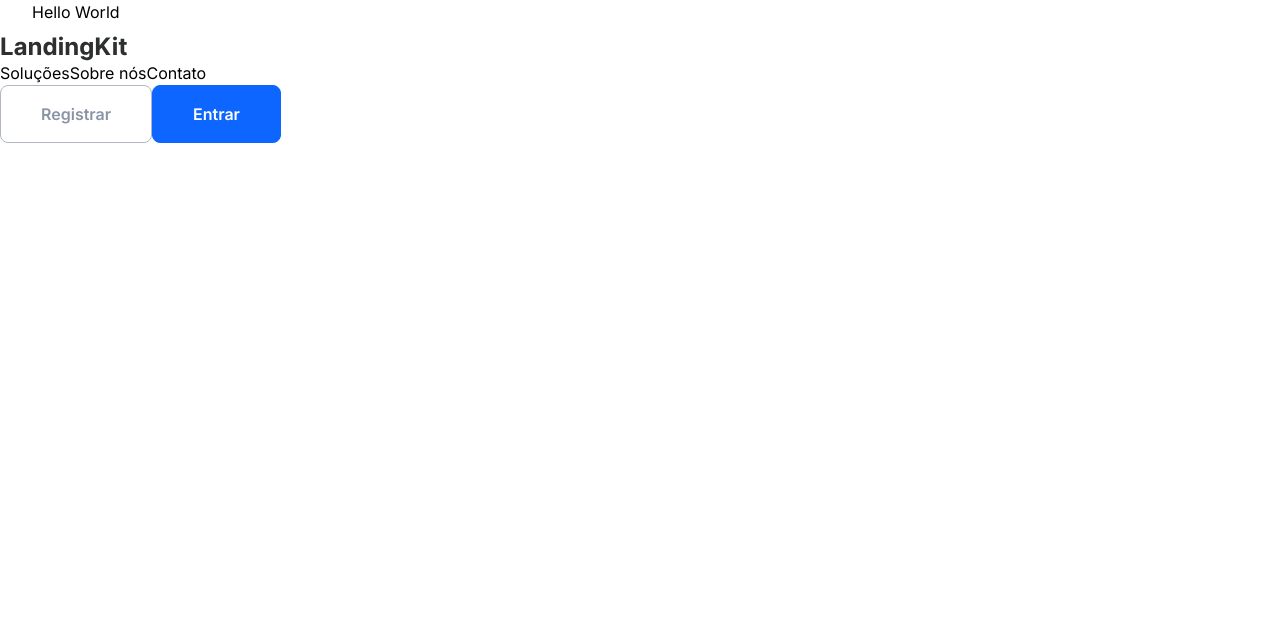
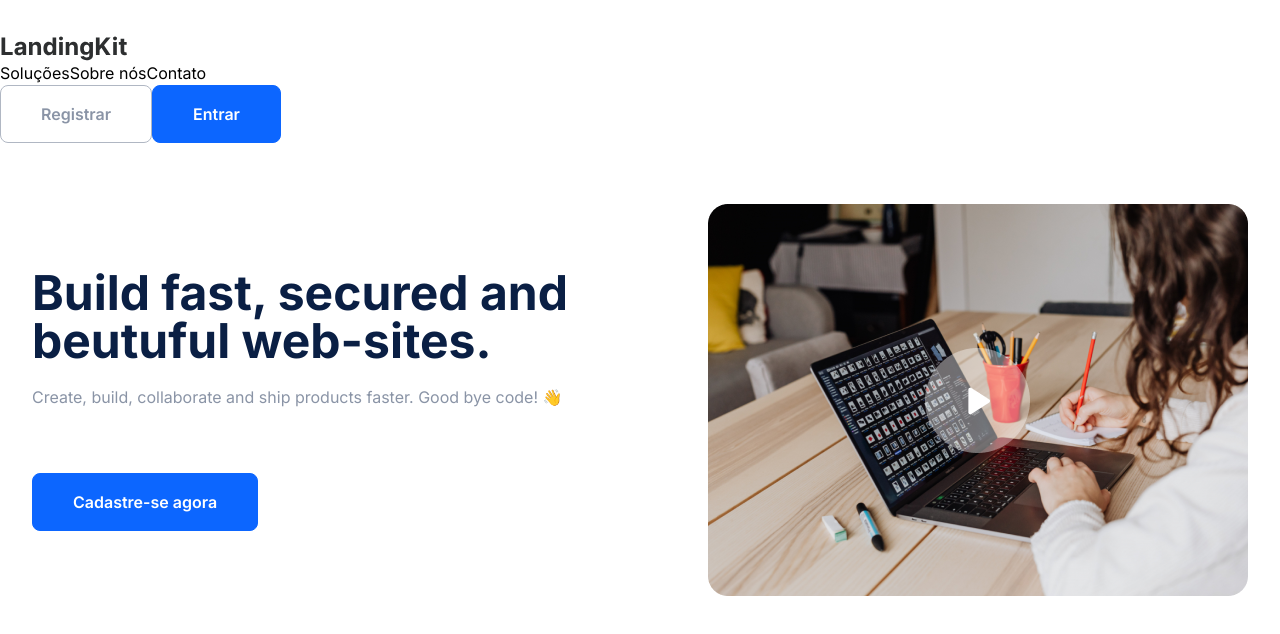
Before and after one commit to yammartins/doctero, a Nuxt app: page / in a window 1280 px wide. Shown: the top 634 px of the page. Built offline with nearby package versions, Linux system fonts and the light colour scheme.

Commit message:
feat(views): base header home

```diff
--- a/pages/index.vue
+++ b/pages/index.vue
@@ -1,9 +1,48 @@
 <template>
-  <div class="container">
-    <h1>Hello World</h1>
+  <div class="home">
+    <div class="container">
+      <div class="home-wrapper">
+        <h1 class="text-5xl font-bold text-gray-600">
+          Build fast, secured and beutuful web-sites.
+        </h1>
+
+        <p class="text-base mt-5 text-gray-400">
+          Create, build, collaborate and ship products faster. Good bye code! 👋
+        </p>
+
+        <Button
+          label="Cadastre-se agora"
+          medium
+          class="mt-16"
+        />
+      </div>
+
+      <img
+        class="home-image"
+        src="~/assets/images/header.png"
+      >
+    </div>
   </div>
 </template>
 
-<script>
-export default {}
-</script>
+<style lang="postcss">
+.home {
+  @apply flex h-screen items-center;
+
+  &-wrapper {
+    @apply max-w-xl;
+
+    p {
+      @apply max-w-sm leading-relaxed;
+    }
+
+    h1 {
+      @apply leading-normal;
+    }
+  }
+
+  .container {
+    @apply flex items-center justify-between;
+  }
+}
+</style>
```
Also changed, not shown: assets/images/header.png (added).
